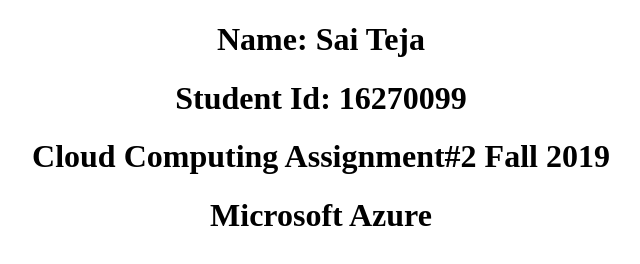
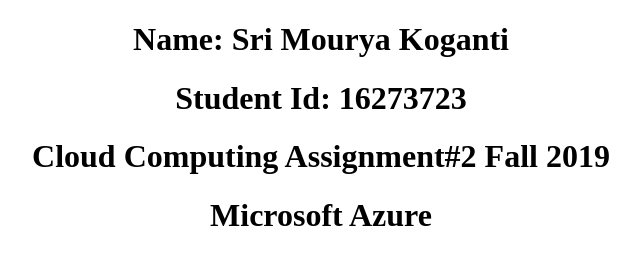
Before and after one commit to rishitha20/Cloud-Assignment, a plain HTML site: page index.html in a window 1280 px wide. Shown: the whole page, without its empty margins (319-959 px from the left). Drawn offline with Linux system fonts and the light colour scheme.

Commit message:
Update index.html

```diff
--- a/index.html
+++ b/index.html
@@ -1,8 +1,8 @@
 <!DOCTYPE html>
 <html>
 <body align="center">
-	<h1>Name: Sai Teja </h1>
-	<h1>Student Id: 16270099</h1>
+	<h1>Name: Sri Mourya Koganti </h1>
+	<h1>Student Id: 16273723</h1>
 	<h1>Cloud Computing Assignment#2 Fall 2019</h1>
 	<h1>Microsoft Azure</h1>
 </body>
```
